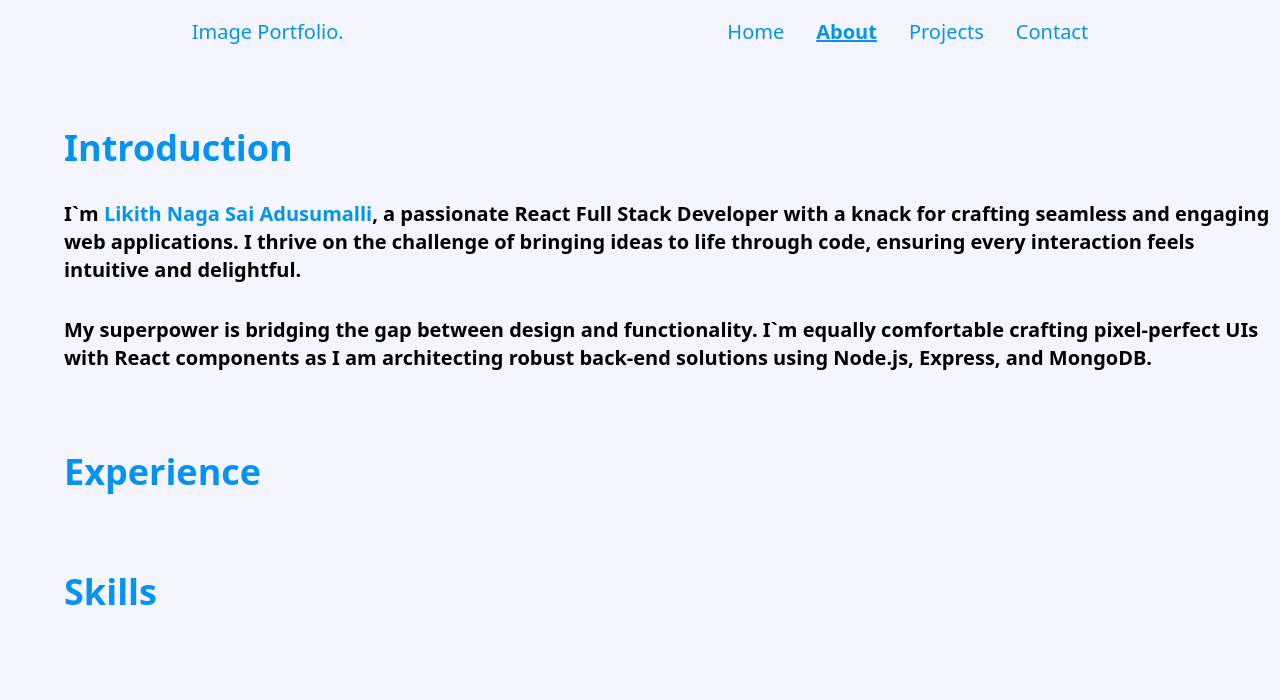
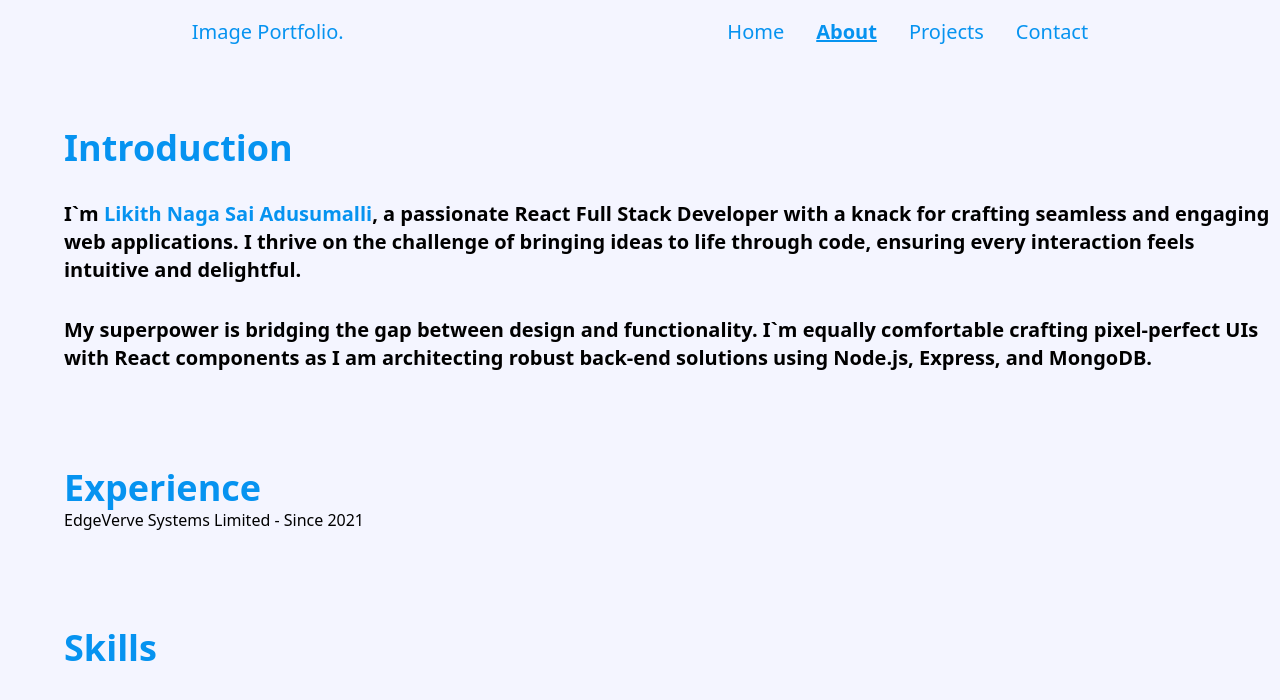
Before and after one commit to Likith123/portfolio, a React (Vite) app: page /about in a window 1280 px wide. Shown: the top 700 px of the page. Built offline with nearby package versions, Linux system fonts and the light colour scheme.

Commit message:
updated css

```diff
--- a/src/components/Navbar.jsx
+++ b/src/components/Navbar.jsx
@@ -24,17 +24,17 @@ function Navbar() {
                         </NavLink>
                     </li>
                     <li>
-                        <NavLink to="/about" className={checkIsActive} end>
+                        <NavLink to="/about" className={checkIsActive}>
                             About
                         </NavLink>
                     </li>
                     <li>
-                        <NavLink to="/projects" className={checkIsActive} end>
+                        <NavLink to="/projects" className={checkIsActive}>
                             Projects
                         </NavLink>
                     </li>
                     <li>
-                        <NavLink to="/contactMe" className={checkIsActive} end>
+                        <NavLink to="/contactMe" className={checkIsActive}>
                             Contact
                         </NavLink>
                     </li>
--- a/src/pages/About.jsx
+++ b/src/pages/About.jsx
@@ -1,8 +1,8 @@
 function About() {
     return (
-        <section className="w-full h-screen relative bg-[#f4f5ff] flex flex-col gap-12">
+        <section className="w-full h-screen relative bg-[#f4f5ff] flex flex-col gap-16 pl-16">
             {/* Introduction */}
-            <section className="w-auto h-auto mt-16 flex flex-col ml-16">
+            <section className="size-auto mt-16 flex flex-col">
                 <h1 className="text-4xl font-extrabold text-[#0693f0]">
                     Introduction
                 </h1>
@@ -26,14 +26,15 @@ function About() {
             </section>
 
             {/* Experience */}
-            <section className="w-auto h-auto flex flex-col ml-16">
+            <section className="size-auto flex flex-col">
                 <h1 className="mt-8 text-4xl font-extrabold text-[#0693f0]">
                     Experience
                 </h1>
+                <h2>EdgeVerve Systems Limited - Since 2021</h2>
             </section>
 
             {/* Skills */}
-            <section className="w-auto h-auto flex flex-col ml-16">
+            <section className="size-auto flex flex-col">
                 <h1 className="mt-8 text-4xl font-extrabold text-[#0693f0]">
                     Skills
                 </h1>
```
